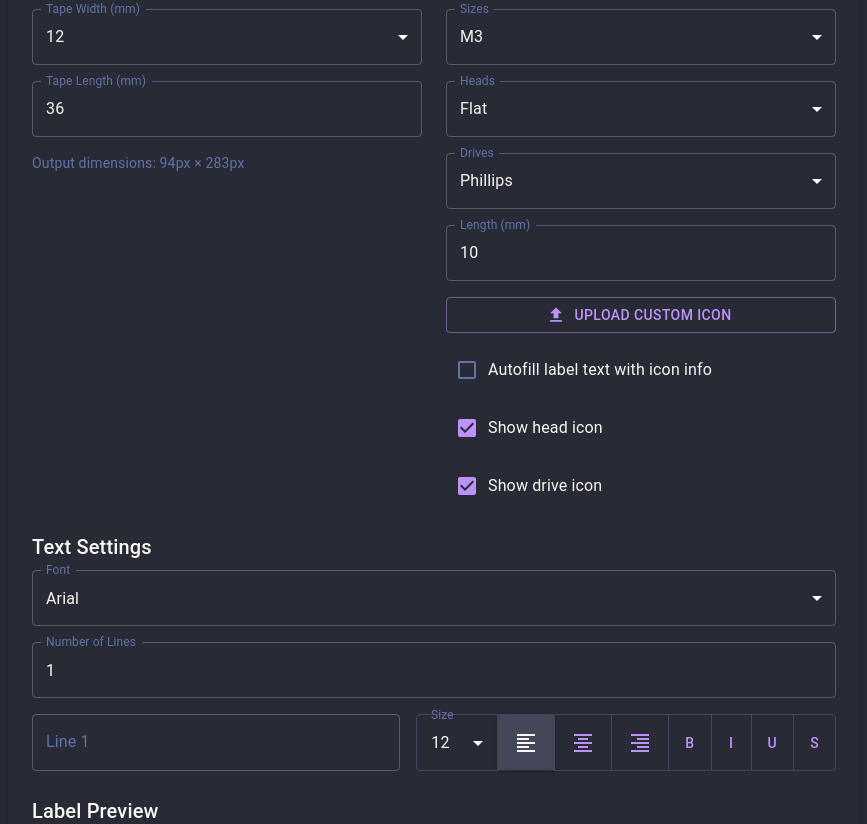
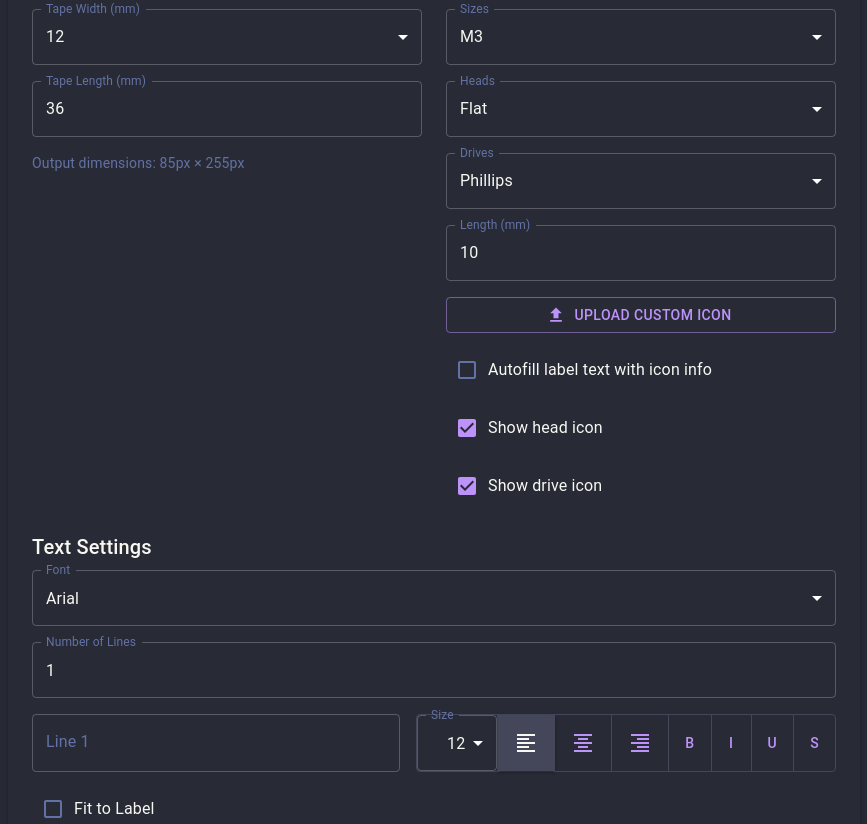
Before and after one commit to jyoo030/gridfinity-label-maker, a React (Create React App) app: page / in a window 1280 px wide. Shown: the part 276-1100 px from the top of the page, without its empty margins (206-1073 px from the left). Built offline with nearby package versions, Linux system fonts and the light colour scheme.

Commit message:
Add automatic max font size calculation

```diff
--- a/src/components/LabelMaker.js
+++ b/src/components/LabelMaker.js
@@ -1,4 +1,4 @@
-import { useState, useRef } from 'react';
+import { useState, useRef, useEffect } from 'react';
 import {
   Stack,
   Box,
@@ -74,7 +74,7 @@ const fonts = [
 
 const tapeWidthOptions = [6, 9, 12, 18, 24, 36];
 
-const fontSizeOptions = [6, 7, 8, 9, 10, 11, 12, 14, 16, 18, 20, 22, 24, 26, 28, 36, 48, 72];
+const fontSizeOptions = Array.from({ length: 113 }, (_, i) => i + 8);
 
 // Create mappings for the SVG files
 const driveIcons = {
@@ -180,10 +180,10 @@ const generateAutofillText = (icon) => {
 function LabelMaker() {
   const [config, setConfig] = useState({
     printer: {
-      dpi: 200,
+      dpi: 180,
       tapeLengthMm: 36,
       tapeWidthMm: 12,
-      rawDpi: '200',
+      rawDpi: '180',
       rawTapeLength: '36',
       rawTapeWidth: '12',
     },
@@ -219,6 +219,45 @@ function LabelMaker() {
 
   const previewRef = useRef(null);
 
+  // Calculate dimensions based on printer settings
+  const dimensions = calculatePixelDimensions(
+    config.printer.tapeWidthMm,
+    config.printer.tapeLengthMm,
+    config.printer.dpi
+  );
+
+  // Add calculateMaxFontSize inside the component
+  const calculateMaxFontSize = (text, width, height, font, bold, italic) => {
+    if (!text) return 12; // Default size for empty text
+
+    const canvas = document.createElement('canvas');
+    const ctx = canvas.getContext('2d');
+
+    let fontSize = 8;
+    const maxFontSize = 120; // Add a reasonable upper limit
+
+    while (fontSize < maxFontSize) {
+      // Set font properties
+      const fontStyle = `${italic ? 'italic ' : ''}${bold ? 'bold ' : ''}${fontSize}px "${font}"`;
+      ctx.font = fontStyle;
+
+      // Measure text
+      const metrics = ctx.measureText(text);
+      const textHeight = metrics.actualBoundingBoxAscent + metrics.actualBoundingBoxDescent;
+      const textWidth = metrics.width;
+
+      // Check if we've exceeded either dimension
+      if (textHeight >= height || textWidth >= width) {
+        return Math.max(6, fontSize - 2); // Return previous size, but not smaller than 6px
+      }
+
+      fontSize += 1;
+    }
+
+    return Math.min(fontSize, maxFontSize);
+  };
+
+  // Update handleConfigChange for fitToLabel
   const handleConfigChange = (category, field, value) => {
     setConfig(prev => {
       const newConfig = {
@@ -229,27 +268,30 @@ function LabelMaker() {
         },
       };
 
-      // If changing icon properties and autofill is enabled, update the text
-      if (category === 'icon' && prev.icon.autofill && prev.icon.type === 'Screws') {
-        const [line1, line2] = generateAutofillText(newConfig.icon);
-        return {
-          ...newConfig,
-          text: {
-            ...newConfig.text,
-            lines: 2,
-            rawLinesInput: '2',
-            lineContents: [
-              {
-                ...newConfig.text.lineContents[0],
-                text: line1,
-              },
-              {
-                ...newConfig.text.lineContents[1],
-                text: line2,
-              },
-            ],
-          },
-        };
+      // If enabling fitToLabel, calculate and set font sizes
+      if (category === 'text' && field === 'fitToLabel') {
+        if (value) {
+          const availableHeight = (dimensions.width / newConfig.text.lines) * 0.8; // 80% of height per line
+          const availableWidth = dimensions.height * 0.8; // 80% of label width
+
+          // Update each line's font size
+          newConfig.text.lineContents = newConfig.text.lineContents.map(line => {
+            const maxSize = calculateMaxFontSize(
+              line.text,
+              availableWidth,
+              availableHeight,
+              newConfig.text.font,
+              line.bold,
+              line.italic
+            );
+
+            return {
+              ...line,
+              fontSize: maxSize,
+              rawFontSize: maxSize.toString(),
+            };
+          });
+        }
       }
 
       return newConfig;
@@ -398,13 +440,6 @@ function LabelMaker() {
     }));
   };
 
-  // Calculate dimensions based on printer settings
-  const dimensions = calculatePixelDimensions(
-    config.printer.tapeWidthMm,
-    config.printer.tapeLengthMm,
-    config.printer.dpi
-  );
-
   const handleCustomIconUpload = (event) => {
     const file = event.target.files[0];
     if (file && (file.type === 'image/svg+xml' || file.type.startsWith('image/'))) {
@@ -415,6 +450,51 @@ function LabelMaker() {
       reader.readAsDataURL(file);
     }
   };
+
+  // Add these before the useEffect
+  const textContent = config.text.lineContents.map(line => line.text).join('');
+  const boldSettings = config.text.lineContents.map(line => line.bold).join('');
+  const italicSettings = config.text.lineContents.map(line => line.italic).join('');
+
+  // Update useEffect to handle font size recalculation
+  useEffect(() => {
+    if (config.text.fitToLabel) {
+      const availableHeight = (dimensions.width / config.text.lines);
+      const availableWidth = dimensions.height;
+
+      setConfig(prev => ({
+        ...prev,
+        text: {
+          ...prev.text,
+          lineContents: prev.text.lineContents.map(line => {
+            const maxSize = calculateMaxFontSize(
+              line.text,
+              availableWidth,
+              availableHeight,
+              prev.text.font,
+              line.bold,
+              line.italic
+            );
+
+            return {
+              ...line,
+              fontSize: maxSize,
+              rawFontSize: maxSize.toString(),
+            };
+          }),
+        },
+      }));
+    }
+  }, [
+    config.text.fitToLabel,
+    textContent,
+    config.text.lines,
+    config.text.font,
+    dimensions.width,
+    dimensions.height,
+    boldSettings,
+    italicSettings
+  ]);
 
   return (
     <Stack spacing={3}>
@@ -747,7 +827,7 @@ function LabelMaker() {
                   }}
                 >
 
-                  <FormControl variant="outlined">
+                  <FormControl variant="outlined" disabled={config.text.fitToLabel}>
                     <InputLabel id={`font-size-label-${index}`}>Size</InputLabel>
                     <Select
                       labelId={`font-size-label-${index}`}
@@ -759,32 +839,17 @@ function LabelMaker() {
                         Number(e.target.value),
                         'rawFontSize'
                       )}
-                      MenuProps={{
-                        anchorOrigin: {
-                          vertical: 'bottom',
-                          horizontal: 'left',
-                        },
-                        transformOrigin: {
-                          vertical: 'top',
-                          horizontal: 'left',
-                        },
-                        PaperProps: {
-                          style: {
-                            maxHeight: 200,
-                          },
-                        },
-                      }}
                       sx={{
                         width: '80px',
-                        '& .MuiOutlinedInput-root': {
-                          borderRadius: 0,
-                        },
-                        '& fieldset': {
-                          border: 'none',
-                        },
-                        '& .MuiSelect-select': {
-                          py: 2,
-                        },
+                        '& .MuiInputBase-input': {
+                          textAlign: 'right',
+                          paddingRight: '24px'
+                        }
+                      }}
+                      MenuProps={{
+                        PaperProps: {
+                          style: { maxHeight: 200 }
+                        }
                       }}
                     >
                       {fontSizeOptions.map((size) => (
@@ -897,6 +962,16 @@ function LabelMaker() {
                 </Box>
               </Box>
             ))}
+
+            <FormControlLabel
+              control={
+                <Checkbox
+                  checked={config.text.fitToLabel || false}
+                  onChange={(e) => handleConfigChange('text', 'fitToLabel', e.target.checked)}
+                />
+              }
+              label="Fit to Label"
+            />
           </Stack>
         </Box>
       </Box>
```
